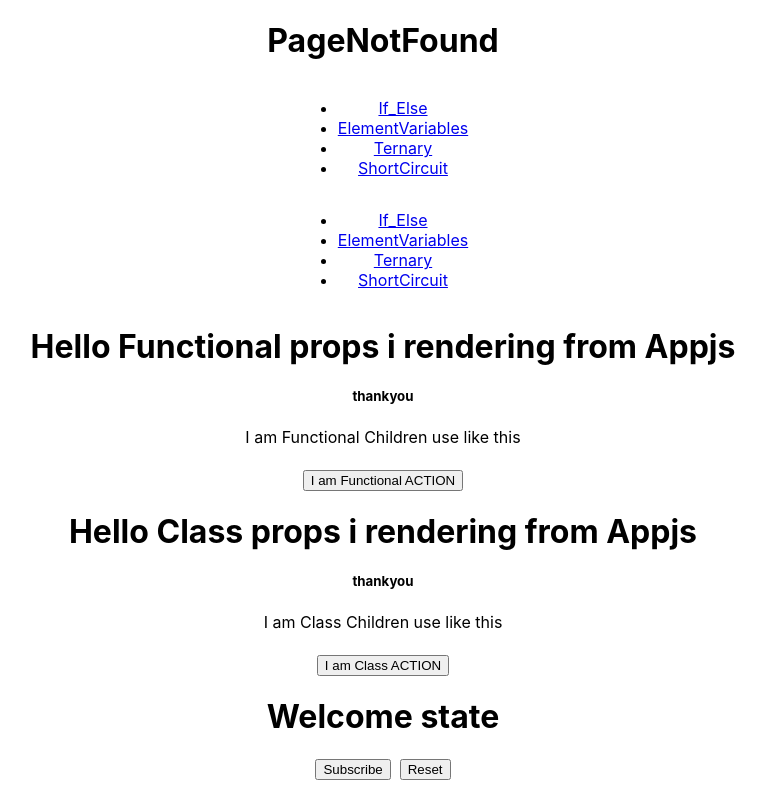
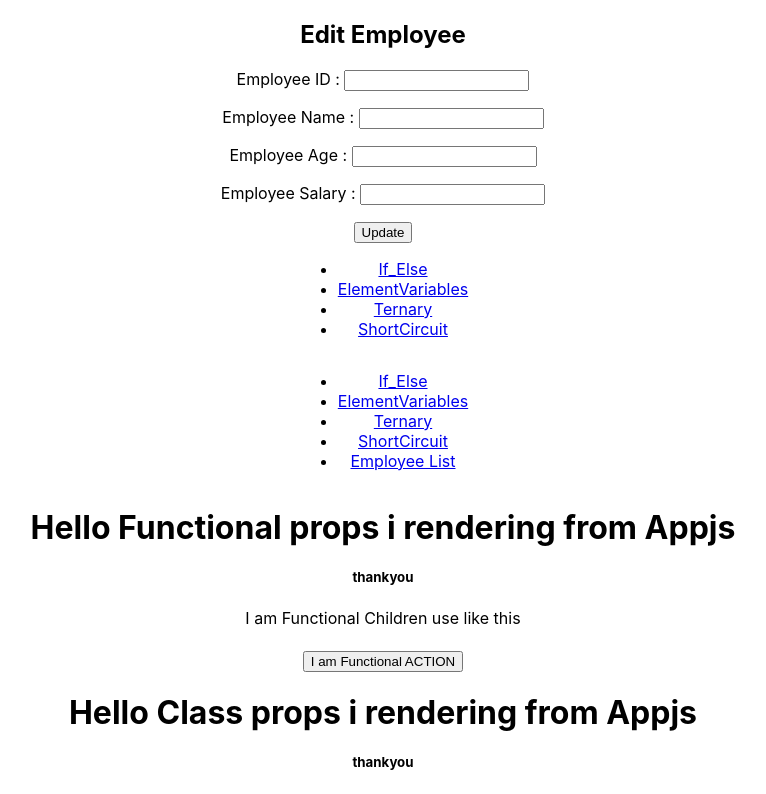
Before and after one commit to sanjay-personal/reactjs, a React (Create React App) app: page /edit/1 in a window 1280 px wide. Shown: the top 794 px of the page, without its empty margins (257-1023 px from the left). Built offline with nearby package versions, Linux system fonts and the light colour scheme; no server answers.

Commit message:
routing url

```diff
--- a/package.json
+++ b/package.json
@@ -6,6 +6,7 @@
     "@testing-library/jest-dom": "^4.2.4",
     "@testing-library/react": "^9.5.0",
     "@testing-library/user-event": "^7.2.1",
+    "axios": "^0.21.0",
     "react": "^16.13.1",
     "react-dom": "^16.13.1",
     "react-router-dom": "^5.2.0",
--- /dev/null
+++ b/src/components/EditEmployee.js
@@ -0,0 +1,60 @@
+import React, { Component } from 'react'
+import axios from 'axios'
+class EditEmployee extends Component {
+    //
+
+    constructor(props) {
+        super(props)
+
+        this.state = {
+            Id: '',
+            Name: '',
+            Age: '',
+            Salary: ''
+        }
+    }
+
+    componentDidMount() {
+        axios.get('http://dummy.restapiexample.com/api/v1/employee/' + this.props.match.params.id).then(resp => {
+            console.log("AXIOSss", resp)
+            this.setState({ Id: resp.data.data.id, Name: resp.data.data.employee_name, Age: resp.data.data.employee_age, Salary: resp.data.data.employee_salary })
+        })
+            .catch(error => {
+                console.log("erooorrrr", error)
+            })
+    }
+
+    changeEmployeeData = (e) => {
+        this.setState({ [e.target.name]: e.target.value })
+
+    }
+
+    render() {
+        const { Id, Name, Age, Salary } = this.state
+
+        return (
+            <div>
+                <h2>Edit Employee</h2>
+                <p>
+                    <label>Employee ID : <input type="text" name="Id"
+                        value={Id} onChange={this.changeEmployeeData}></input></label>
+                </p>
+                <p>
+                    <label>Employee Name : <input type="text" name="Name"
+                        value={Name} onChange={this.changeEmployeeData}></input></label>
+                </p>
+                <p>
+                    <label>Employee Age : <input type="text" name="Age"
+                        value={Age} onChange={this.changeEmployeeData}></input></label>
+                </p>
+                <p>
+                    <label>Employee Salary : <input type="text" name="Salary"
+                        value={Salary} onChange={this.changeEmployeeData}></input></label>
+                </p>
+                <button>Update</button>
+            </div>
+        )
+    }
+}
+
+export default EditEmployee
--- /dev/null
+++ b/src/components/Employee.js
@@ -0,0 +1,59 @@
+import React, { Component } from 'react'
+import axios from 'axios'
+
+
+class Employee extends Component {
+    constructor(props) {
+        super(props)
+
+        this.state = {
+            post: []
+        }
+    }
+
+    componentDidMount() {
+        axios.get('http://dummy.restapiexample.com/api/v1/employees').then(resp => {
+            console.log("AXIOS", resp)
+            this.setState({ post: resp.data.data })
+        })
+            .catch(error => {
+                console.log("erooorrrr", error)
+            })
+    }
+
+    render() {
+        const { post } = this.state
+        return (
+            <div>
+                <h2>Employee List</h2>
+                <table>
+                    <thead>
+                        <tr>
+                            <th>Id</th>
+                            <th>Employee Name</th>
+                            <th>Employee Age</th>
+                            <th>Employee Salary</th>
+                            <th>Action</th>
+                        </tr>
+                    </thead>
+                    <tbody>
+                        {
+                            post.map(emp =>
+                                <tr key={emp.id}>
+                                    <td>{emp.id}</td>
+                                    <td> {emp.employee_name} </td>
+
+                                    <td> {emp.employee_age} </td>
+                                    <td> {emp.employee_salary} </td>
+                                    <a href={'/edit/' + emp.id}>Edit</a>
+                                </tr>
+                            )
+                        }
+                    </tbody>
+                </table>
+            </div>
+        )
+    }
+}
+
+export default Employee
--- a/src/components/MyRouting.js
+++ b/src/components/MyRouting.js
@@ -8,6 +8,8 @@ import ElementVariables from './ElementVariables';
 import Ternary from './Ternary';
 import ShortCircuit from './ShortCircuit';
 import PageNotFound from './PageNotFound';
+import Employee from './Employee';
+import EditEmployee from './EditEmployee';
 
 
 export default function MyRouting() {
@@ -22,6 +24,10 @@ export default function MyRouting() {
                 <Route path="/ElementVariables" component={ElementVariables}></Route>
                 <Route path="/Ternary" component={Ternary}></Route>
                 <Route path="/ShortCircuit" component={ShortCircuit}></Route>
+                <Route path="/employee" component={Employee}></Route>
+                <Route path="/edit/:id" component={EditEmployee}></Route>
+
+
                 <Route  component={PageNotFound}></Route>
 
             </Switch>
--- a/src/components/RNavLink.js
+++ b/src/components/RNavLink.js
@@ -11,6 +11,8 @@ import { NavLink } from 'react-router-dom'
                 <li><NavLink to="/ElementVariables" activeClassName="testClass" >ElementVariables</NavLink></li>
                 <li><NavLink to="/Ternary" activeClassName="testClass" >Ternary</NavLink></li>
                 <li><NavLink to="/ShortCircuit" activeClassName="testClass" >ShortCircuit</NavLink></li>
+                <li><NavLink to="/employee" activeClassName="testClass" >Employee List</NavLink></li>
+
             </ul>
             </div>
         )
```
Also changed, not shown: 2 other files (tests, documents, lock files or other folders).
